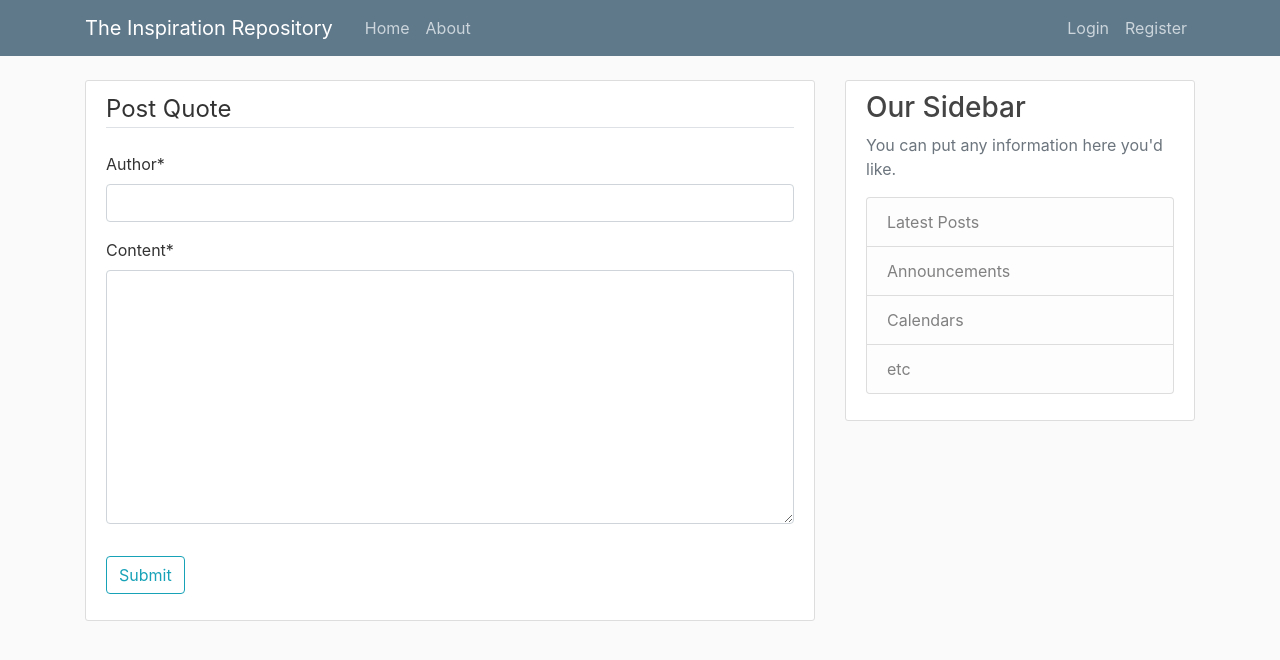
After one commit to gitAwayFromMeCode/TheInspirationRepository, a Django app: page /quote/new/ in a window 1280 px wide. The commit adds this page. Shown: the top 660 px of the page. Run offline with Django 4.2, Linux system fonts and the light colour scheme; some libraries are stand-ins or nearby versions.

Commit message:
Quote creation page working

```diff
--- a/stoic_reserve/quote/models.py
+++ b/stoic_reserve/quote/models.py
@@ -1,6 +1,7 @@
 from django.db import models
 from django.utils import timezone
 from django.contrib.auth.models import User
+from django.urls import reverse
 
 # Create your models here.
 class Quote(models.Model):
@@ -12,3 +13,6 @@
 
     def __str__(self):
         return self.content
+
+    def get_absolute_url(self):
+        return reverse('quote-detail', kwargs={'pk': self.pk})
--- a/stoic_reserve/quote/templates/quote/home.html
+++ b/stoic_reserve/quote/templates/quote/home.html
@@ -8,7 +8,7 @@
         <div class="media-body">
 
           <!-- <h2><a class="article-title" href="#">{{ post.title }}</a></h2> -->
-          <p class="article-content"><b><i>"{{ quote.content }}"</i></b></p>
+          <a href="{% url 'quote-detail' quote.id %}"><p class="article-content"><b><i>"{{ quote.content }}"</i></b></p></a>
 
         </div>
         <div class="article-metadata">
--- /dev/null
+++ b/stoic_reserve/quote/templates/quote/quote_form.html
@@ -0,0 +1,16 @@
+{% extends "quote/base.html" %}
+{% load crispy_forms_tags %}
+{% block content %}
+    <div class="content-section">
+        <form method="POST">
+            {% csrf_token %}
+            <fieldset class="form-group">
+                <legend class="border-bottom mb-4">Post Quote</legend>
+                {{ form|crispy }}
+            </fieldset>
+            <div class="form-group">
+                <button class="btn btn-outline-info" type="submit">Submit</button>
+            </div>
+        </form>
+    </div>
+{% endblock content %}
--- a/stoic_reserve/quote/urls.py
+++ b/stoic_reserve/quote/urls.py
@@ -1,9 +1,10 @@
 from django.urls import path
-from .views import QuoteListView, QuoteDetailView
+from .views import QuoteListView, QuoteDetailView, QuoteCreateView
 from . import views
 
 urlpatterns = [
     path('', QuoteListView.as_view(), name='quote-home'),
     path('quote/<int:pk>/', QuoteDetailView.as_view(), name='quote-detail'),
+    path('quote/new/', QuoteCreateView.as_view(), name='quote-create'),
     path('about/', views.about, name='quote-about'),
 ]
--- a/stoic_reserve/quote/views.py
+++ b/stoic_reserve/quote/views.py
@@ -1,5 +1,5 @@
 from django.shortcuts import render
-from django.views.generic import ListView, DetailView
+from django.views.generic import ListView, DetailView, CreateView
 #from django.http import HttpResponse
 from .models import Quote
 # Create your views here.
@@ -39,3 +39,11 @@
 
 class QuoteDetailView(DetailView):
     model = Quote
+
+class QuoteCreateView(CreateView):
+    model = Quote
+    fields = ['author', 'content']
+
+    def form_valid(self, form):
+        form.instance.poster = self.request.user
+        return super().form_valid(form)
```
Also changed, not shown: stoic_reserve/db.sqlite3.
